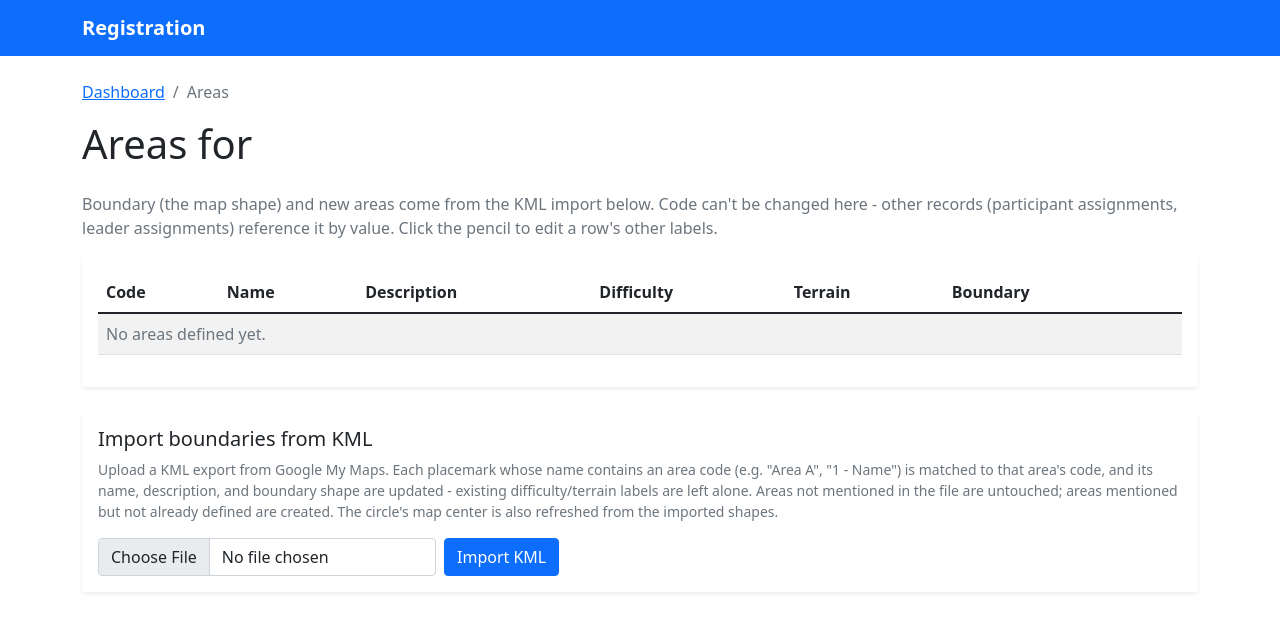
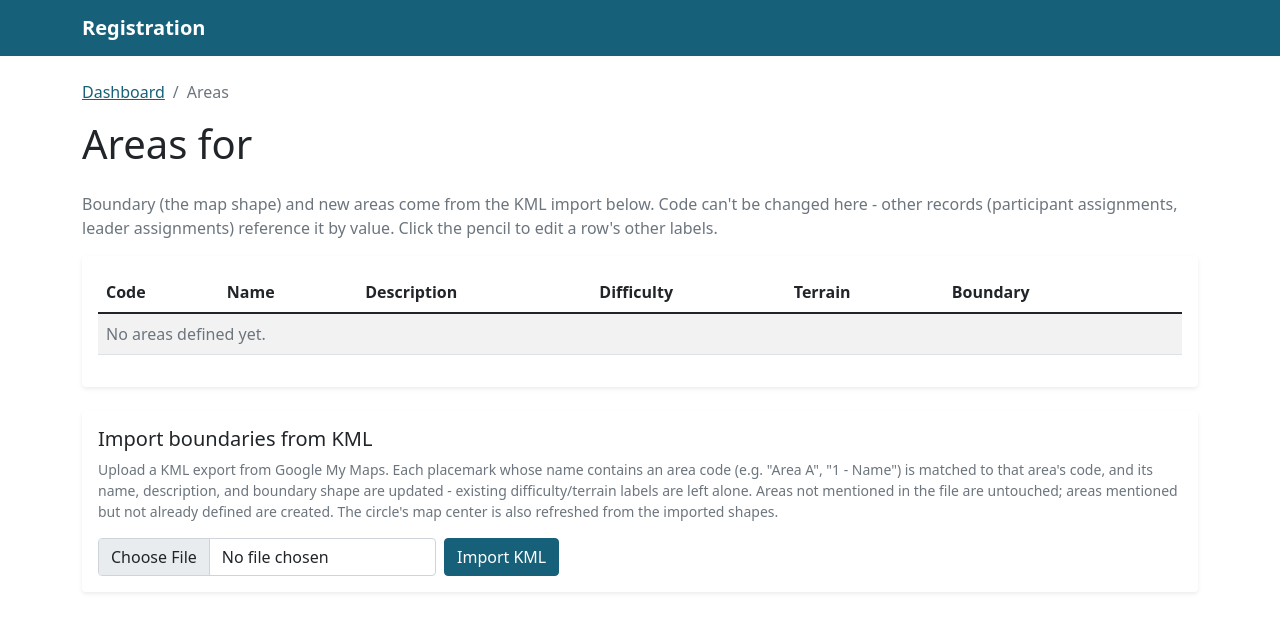
Before and after one commit to commonloon/christmas-bird-count-registration, a Python web app: template templates/admin/circle_areas.html in a window 1280 px wide. Shown: the top 632 px of the page. Run offline with Jinja, Linux system fonts and the light colour scheme; the template is opened without the code that fills it, so the values that code supplies are empty.

Commit message:
Add brand colour variables and drive Bootstrap primary from them
Defines --brand-primary (deep teal) with RGB/hover/active variants and
maps --bs-primary to it, so the navbar, primary buttons, links, form
focus and landing-map markers share one themable colour. Adds a
data-circle attribute on <body> so circles can override it later.

Co-Authored-By: Claude Sonnet 5.5 <noreply@anthropic.com>

```diff
--- a/static/css/main.css
+++ b/static/css/main.css
@@ -1,4 +1,22 @@
 /* Main stylesheet for Vancouver CBC Registration */
+
+/* Updated by Claude AI on 2026-10-15 */
+
+/* Brand colours. Everything that was Bootstrap blue is driven from these.
+   To theme one circle, override them under body[data-circle="<slug>"] (see
+   the data-circle attribute on <body> in base.html), e.g.:
+     body[data-circle="nanaimo"] { --brand-primary: #...; --brand-primary-rgb: r, g, b; ... } */
+:root {
+    --brand-primary: #17607a;
+    --brand-primary-rgb: 23, 96, 122;
+    --brand-primary-hover: #124d63;
+    --brand-primary-active: #0f4254;
+    --brand-link-hover: #0f4254;
+
+    /* Bootstrap 5.1 reads these for .bg-primary, .text-primary, .border-primary */
+    --bs-primary: var(--brand-primary);
+    --bs-primary-rgb: var(--brand-primary-rgb);
+}
 
 /* CSS Custom Properties for Map Colors */
 :root {
@@ -53,14 +71,10 @@
 }
 
 /* Form styling */
-.form-control:focus {
-    border-color: #0d6efd;
-    box-shadow: 0 0 0 0.2rem rgba(13, 110, 253, 0.25);
-}
-
+.form-control:focus,
 .form-select:focus {
-    border-color: #0d6efd;
-    box-shadow: 0 0 0 0.2rem rgba(13, 110, 253, 0.25);
+    border-color: var(--brand-primary);
+    box-shadow: 0 0 0 0.2rem rgba(var(--brand-primary-rgb), 0.25);
 }
 
 /* Notes field placeholder styling - make example text more distinct */
@@ -249,13 +263,66 @@
 
 /* Button styling */
 .btn-primary {
-    background-color: #0d6efd;
-    border-color: #0d6efd;
+    background-color: var(--brand-primary);
+    border-color: var(--brand-primary);
 }
 
 .btn-primary:hover {
-    background-color: #0b5ed7;
-    border-color: #0a58ca;
+    background-color: var(--brand-primary-hover);
+    border-color: var(--brand-primary-hover);
+}
+
+.btn-primary:focus,
+.btn-check:focus + .btn-primary {
+    background-color: var(--brand-primary-hover);
+    border-color: var(--brand-primary-hover);
+    box-shadow: 0 0 0 0.25rem rgba(var(--brand-primary-rgb), 0.5);
+}
+
+.btn-primary:active,
+.btn-primary.active,
+.show > .btn-primary.dropdown-toggle {
+    background-color: var(--brand-primary-active);
+    border-color: var(--brand-primary-active);
+}
+
+.btn-primary:disabled,
+.btn-primary.disabled {
+    background-color: var(--brand-primary);
+    border-color: var(--brand-primary);
+}
+
+.btn-outline-primary {
+    color: var(--brand-primary);
+    border-color: var(--brand-primary);
+}
+
+.btn-outline-primary:hover,
+.btn-outline-primary:focus,
+.btn-outline-primary:active,
+.btn-outline-primary.active {
+    color: #fff;
+    background-color: var(--brand-primary);
+    border-color: var(--brand-primary);
+}
+
+.btn-outline-primary:focus {
+    box-shadow: 0 0 0 0.25rem rgba(var(--brand-primary-rgb), 0.5);
+}
+
+.btn-link,
+a {
+    color: var(--brand-primary);
+}
+
+.btn-link:hover,
+a:hover {
+    color: var(--brand-link-hover);
+}
+
+.form-check-input:checked {
+    background-color: var(--brand-primary);
+    border-color: var(--brand-primary);
 }
 
 /* Badge contrast: Bootstrap 5.1 leaves white text on the light warning/info fills */
@@ -290,7 +357,7 @@
 .btn:focus,
 .form-control:focus,
 .form-select:focus {
-    outline: 2px solid #0d6efd;
+    outline: 2px solid var(--brand-primary);
     outline-offset: 2px;
 }
 
--- a/static/js/landing-map.js
+++ b/static/js/landing-map.js
@@ -32,7 +32,7 @@ function initializeLandingMap(circles) {
 
         const circleShape = L.circle([circle.latitude, circle.longitude], {
             radius: CIRCLE_RADIUS_METERS,
-            color: '#0d6efd',
+            color: getComputedStyle(document.documentElement).getPropertyValue('--brand-primary').trim() || '#17607a',
             weight: 2,
             fillOpacity: 0.15
         }).addTo(map);
--- a/templates/base.html
+++ b/templates/base.html
@@ -15,7 +15,7 @@
     <link rel="stylesheet" href="https://unpkg.com/leaflet@1.9.4/dist/leaflet.css" />
     <link rel="stylesheet" href="{{ url_for('static', filename='css/main.css') }}">
 </head>
-<body>
+<body{% if g.get('circle_slug') %} data-circle="{{ g.circle_slug|e }}"{% endif %}>
     {% set role = session.get('user_role') %}
     {% set endpoint = request.endpoint or '' %}
     {% set nav_year = selected_year if selected_year is defined else none %}
```
Also changed, not shown: UX_REVIEW.md (+2 -0 lines).
